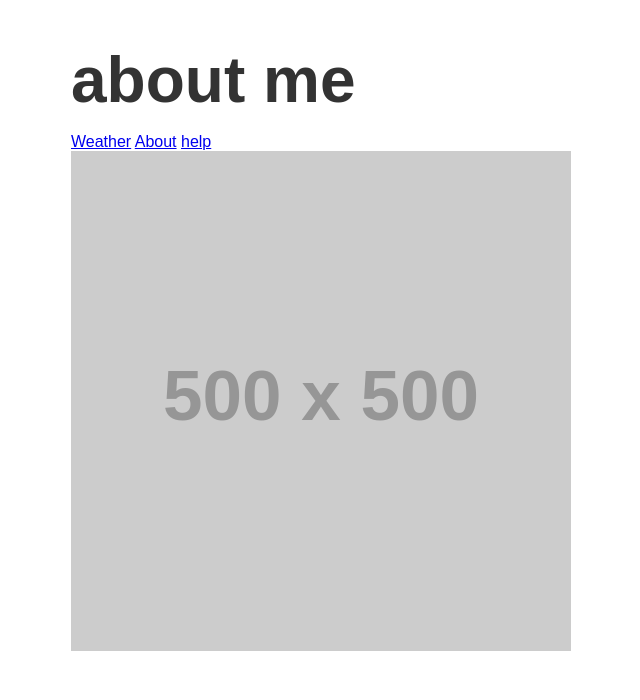
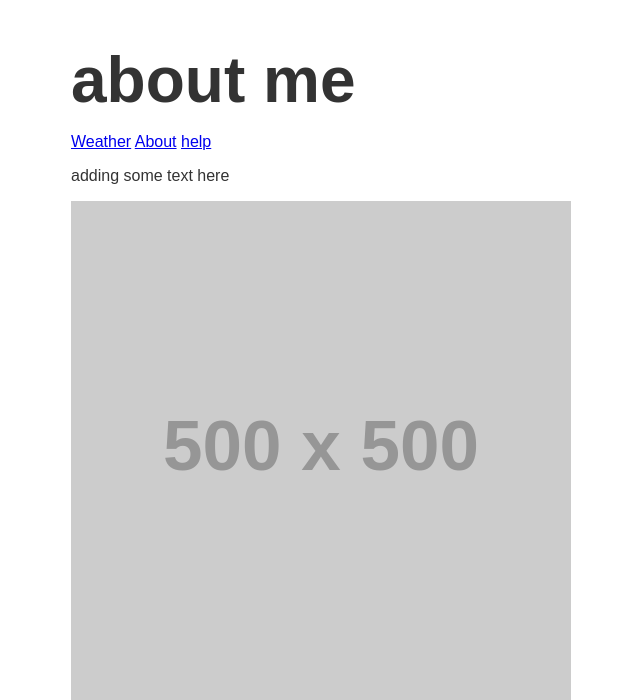
Before and after one commit to cristinafilo/nodejs_course, a Node server app: page /about in a window 1280 px wide. Shown: the top 700 px of the page, without its empty margins (244-884 px from the left). Run offline with Node 20, Linux system fonts and the light colour scheme; grey boxes labelled with a size stand in for pictures from a placeholder-image service; some libraries are stand-ins or nearby versions.

Commit message:
added text

```diff
--- a/web-server/templates/views/about.hbs
+++ b/web-server/templates/views/about.hbs
@@ -10,6 +10,7 @@
     <body>
         <div class='main-content'>
             {{>header}}
+            <p>adding some text here</p>
             <img src="http://placehold.it/500x500">
         </div>
         {{>footer}}
```
